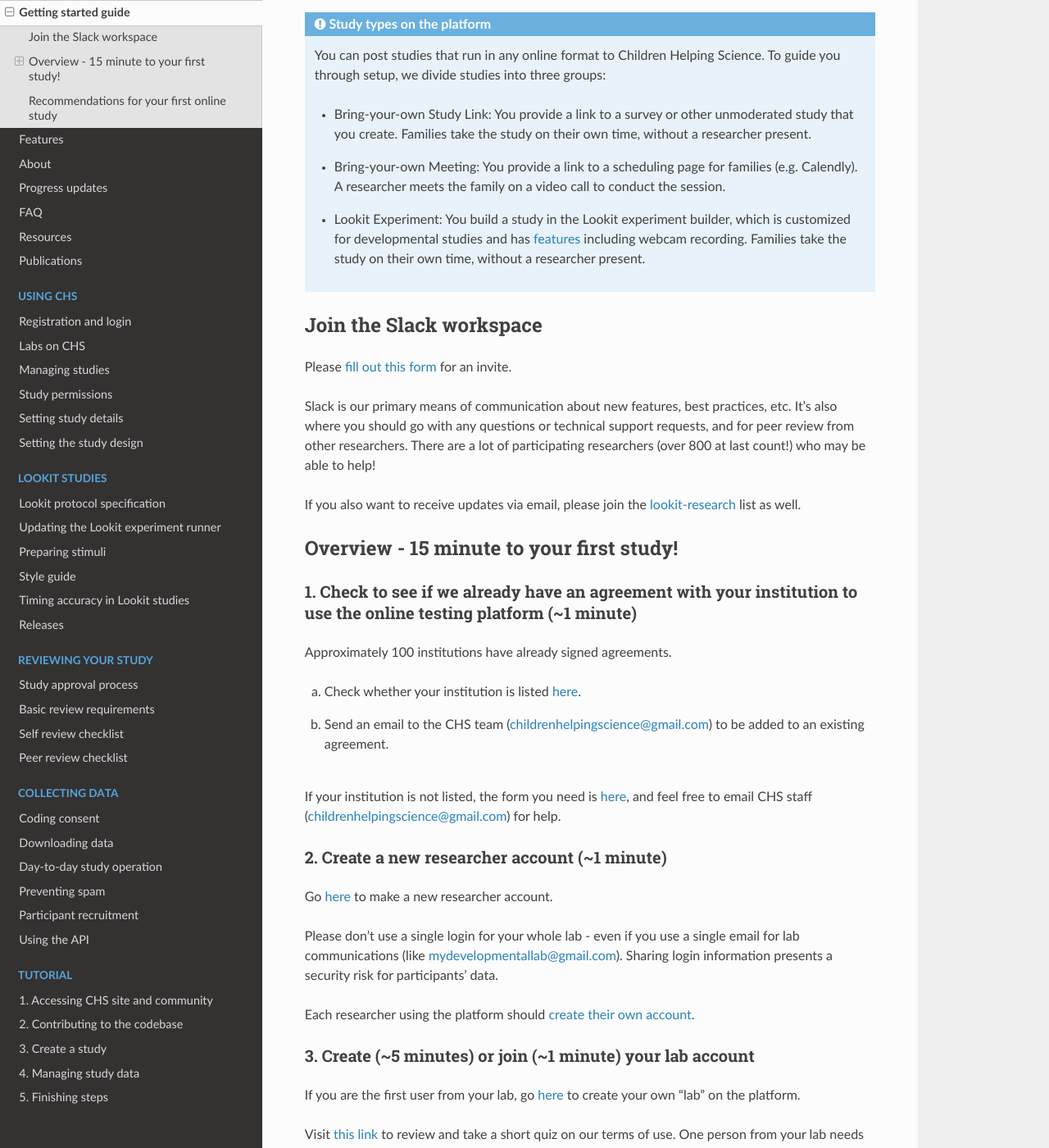
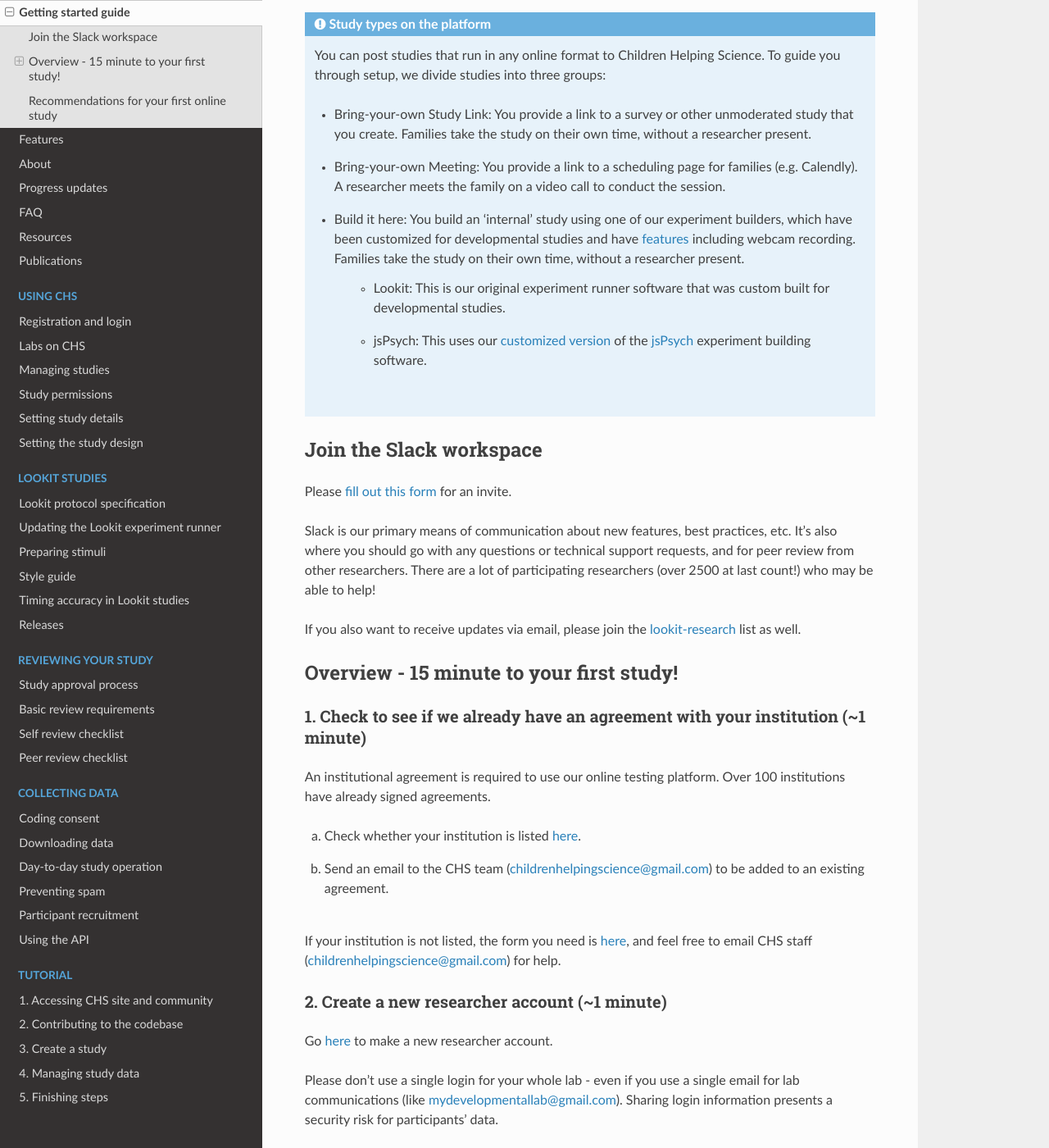
Before and after one commit to lookit/lookit-docs, a Sphinx documentation site: the page built from docs/source/researchers-start-here.rst, in a window 1280 px wide and 1400 px high, scrolled down 233 px. Shown: the whole window at 82% size. Built offline with Sphinx 7.4.7 and the Read the Docs theme 3.1.0, drawn with Linux system fonts in a browser that asks for light colours; some of the changed text lies outside the part shown.

Commit message:
update CHS vs Lookit terms, CHS URLs, add jsPsych study type and link to tutorial

```diff
--- a/docs/source/researchers-start-here.rst
+++ b/docs/source/researchers-start-here.rst
@@ -17,11 +17,13 @@
   - Bring-your-own Meeting: You provide a link to a scheduling page for families
     (e.g. Calendly). A researcher meets the family on a video call to conduct the
     session.
-  - Lookit Experiment: You build a study in the Lookit experiment builder, which is
-    customized for developmental studies and has :ref:`features <features>`
+  - Build it here: You build an 'internal' study using one of our experiment builders, which have been
+    customized for developmental studies and have :ref:`features <features>`
     including webcam recording. Families take the study on their own time, without
     a researcher present.
 
+     * Lookit: This is our original experiment runner software that was custom built for developmental studies.
+     * jsPsych: This uses our `customized version <https://lookit.readthedocs.io/projects/chs-jspsych/en/latest/>`_ of the `jsPsych <https://www.jspsych.org/latest/>`_ experiment building software.
 
 
 Join the Slack workspace
@@ -34,7 +36,7 @@
 practices, etc. It’s also where you should go with any questions or
 technical support requests, and for peer review from other researchers.
 There are a lot of participating researchers
-(over 800 at last count!) who may be able to help!
+(over 2500 at last count!) who may be able to help!
 
 If you also want to receive updates via email, please join the
 `lookit-research <https://mailman.mit.edu/mailman/listinfo/lookit-research>`__ list as well.
@@ -43,9 +45,9 @@
 Overview - 15 minute to your first study!
 -------------------------------------------
 
-1. Check to see if we already have an agreement with your institution to use the online testing platform (~1 minute)
-^^^^^^^^^^^^^^^^^^^^^^^^^^^^^^^^^^^^^^^^^^^^^^^^^^^^^^^^^^^^^^^^^^^^^^^^^^^^^^^^^^^^^^^^^^^^^^^^^^^^^^^^^^^^^^^^^^^^^^
-Approximately 100 institutions have already signed agreements.
+1. Check to see if we already have an agreement with your institution (~1 minute)
+^^^^^^^^^^^^^^^^^^^^^^^^^^^^^^^^^^^^^^^^^^^^^^^^^^^^^^^^^^^^^^^^^^^^^^^^^^^^^^^^^^^^^^^
+An institutional agreement is required to use our online testing platform. Over 100 institutions have already signed agreements.
 
 a)	Check whether your institution is listed `here <https://docs.google.com/spreadsheets/d/1n3LKOIEStI4kYn0G4dXjaFmQ9B99RIg-8LvSMQRd6gw/edit?usp=sharing>`__.
 
@@ -55,18 +57,17 @@
 
 2. Create a new researcher account (~1 minute)
 ^^^^^^^^^^^^^^^^^^^^^^^^^^^^^^^^^^^^^^^^^^^^^^^
-Go `here <https://lookit.mit.edu/registration/>`__ to make a new researcher account.
+Go `here <https://childrenhelpingscience.com/registration/>`__ to make a new researcher account.
 
 Please don't use a single login for your whole lab - even if you use a single email
 for lab communications (like mydevelopmentallab@gmail.com). Sharing login
 information presents a security risk for participants' data.
 
-Each researcher using the platform should `create their own account <https://lookit.mit.edu/registration/>`__.
+Each researcher using the platform should `create their own account <https://childrenhelpingscience.com/registration/>`__.
 
 3. Create (~5 minutes) or join (~1 minute) your lab account
 ^^^^^^^^^^^^^^^^^^^^^^^^^^^^^^^^^^^^^^^^^^^^^^^^^^^^^^^^^^^^^^
-If you are the first user from your lab, go `here <https://lookit.mit.edu/exp/labs/create/>`__ to
-create your own “lab” on the platform.
+If you are the first user from your lab, go `here <https://childrenhelpingscience.com/exp/labs/create/>`__ to create your own “lab” on the platform.
 
 Visit `this link <https://docs.google.com/forms/d/e/1FAIpQLScg6geDk8iDYfTBtuNPyfNaTyGfROuXiSw6jUPHv3b5KSWC0Q/viewform>`__
 to review and take a short quiz on our terms of use. One person from your lab needs to
@@ -74,17 +75,14 @@
 
 You will use your lab to manage access to your group's studies. Every lab has
 its own public page that shows the studies that are active right now. (Example:
-https://lookit.mit.edu/studies/early-childhood-cognition-lab/)
+https://childrenhelpingscience.com/studies/early-childhood-cognition-lab/)
 
 If your lab already has an account, go
-to `this page <https://lookit.mit.edu/exp/labs/?page=1&set=all>`__, find your lab and click
-"Request to join".
+to `this page <https://childrenhelpingscience.com/exp/labs/?page=1&set=all>`__, find your lab and click "Request to join".
 
-4. Create a study (~10 minutes if you already have a study set up that you want to post)
+4. Create a study (~10 minutes if you already have a study ready to post)
 ^^^^^^^^^^^^^^^^^^^^^^^^^^^^^^^^^^^^^^^^^^^^^^^^^^^^^^^^^^^^^^^^^^^^^^^^^^^^^^^^^^^^^^^^^^^
-To create a study, go `here <https://lookit.mit.edu/exp/studies/create>`__ and check
-the “External” checkbox if you are posting a link to an existing study you have
-already set up (bring-your-own study link or bring-your-own meeting.)
+If you are posting a link to an existing study you have already set up (bring-your-own study link or bring-your-own meeting), go `here <https://childrenhelpingscience.com/exp/studies/create>`__ to create a new study, and select the “External” option under "Experiment Type".
 
 Any studies you run will need to be approved by your institution's IRB (just like
 studies you run in person). If you do not already have permission to conduct
@@ -98,14 +96,11 @@
 
 .. admonition:: Human subjects approval on the platform
 
-  The Lookit platform is run through MIT, but MIT's IRB is not involved in any
-  studies from other institutions (unless an MIT researcher is your actual research
-  collaborator on a study!)
+  The Children Helping Science platform is run through MIT, but MIT's IRB is not involved in any studies from other institutions (unless an MIT researcher is your actual research collaborator on a study!)
 
 If you do not yet have a study design and want to learn how to use the platform to create
 studies (including asynchronous studies with no experimenter present that will collect webcam
-data of your participants) visit the :ref:`Lookit tutorial <tutorial>` to learn how
-the platform works.
+data of your participants) visit the :ref:`Lookit tutorial <tutorial>` or the :ref:`jsPsych tutorial <jspsych-tutorial-first-study>`.
 
 5. What happens next?
 ^^^^^^^^^^^^^^^^^^^^^^^
@@ -146,10 +141,7 @@
 who do not participate in good faith (see below).
 
 However, payment needs to be for participants' time and effort - without prior approval
-by Lookit, payment may *not* depend on the child's behavior or performance, even if
-that behavior renders data unusable (e.g., if an infant fusses and his parent ends
-the session early). Similarly, payment may not depend on the parent's video privacy
-selections.
+by CHS, payment may *not* depend on the child's behavior or performance, even if that behavior renders data unusable (e.g., if an infant fusses and his parent ends the session early). Similarly, payment may not depend on the parent's video privacy selections.
 
 Beginning December 2023, new studies are required to confirm that study participants are
 acting in good faith (i.e. that a child of the correct age is present and the family is
@@ -162,7 +154,7 @@
 
 Yes. You can ensure that any families you recruit go directly to your study page
 on the website by including a direct link to that study anywhere you advertise
-for participants. `Here <https://lookit.mit.edu/studies/ae84a776-77a5-4ca1-843f-4bdda2710a8d/>`__ is an example of a direct link.
+for participants. `Here <https://childrenhelpingscience.com/studies/ae84a776-77a5-4ca1-843f-4bdda2710a8d/>`__ is an example of a direct link.
 
 **Do some studies have priority over others on the platform?**
 
@@ -188,7 +180,7 @@
 
 "Did you know that you can participate in research from the comfort of
 your own home? `Click here to check out Children Helping Science, an online platform
-for developmental research. <https://lookit.mit.edu>`__ Families can
+for developmental research. <https://childrenhelpingscience.com>`__ Families can
 participate in our studies on their home computers, any time they want!"
 
 
@@ -198,8 +190,7 @@
 If you are in the process of planning your first online study, here is an ordering of steps
 we recommend that you take:
 
-1. For internal studies, complete the :ref:`Lookit tutorial <tutorial>` to get familiar with how the platform
-   works and how to implement a study on it.
+1. For internal studies, complete the :ref:`tutorial <tutorial>` to get familiar with how the platform works and how to implement a study on it. During this tutorial, you can choose to create your first study using either the :ref:`Lookit EFP <lookit-tutorial-first-study>` or :ref:`jsPsych <jspsych-tutorial-first-study>` experiment runner.
 
 2. Figure out the details of how your study will work - counterbalancing,
    practice trials, etc. Draft the parent-facing instructions, record any audio and video
```
